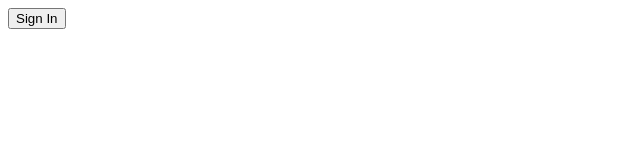
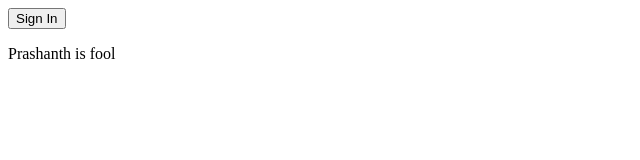
Before and after one commit to venkatyashwanth/button-design, a plain HTML site: page index.html in a window 1280 px wide. Shown: the whole page, without its empty margins (0-640 px from the left). Drawn offline with Linux system fonts and the light colour scheme.

Commit message:
new file

```diff
--- a/index.html
+++ b/index.html
@@ -8,5 +8,6 @@
 <body>
     <!-- add css to this file -->
     <button>Sign In</button>
+    <p>Prashanth is fool</p>
 </body>
 </html>
```
